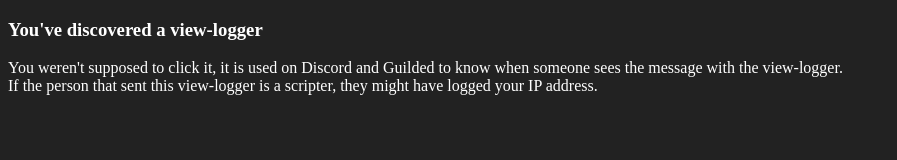
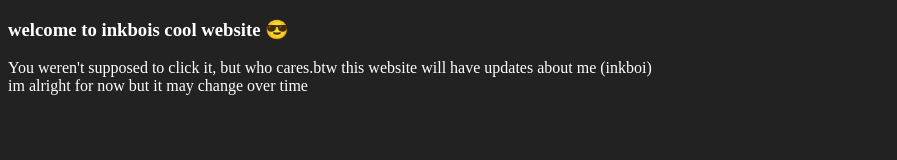
Before and after one commit to Inkboipl/inkboicoolwebsite, a website: page public/page.html in a window 1280 px wide. Shown: the whole page, without its empty margins (0-897 px from the left). Drawn offline with Linux system fonts and the light colour scheme.

Commit message:
Update page.html

```diff
--- a/public/page.html
+++ b/public/page.html
@@ -1,11 +1,12 @@
 <!doctype html>
 <html style="background-color:#222; color:#fff; ">
   <head>
-    <title>View-logged!</title>
+    <title>inkboi-has-d
+found-you!</title>
   </head>
   <body>
-    <h3 style="display:block">You've discovered a view-logger</h3>
-    You weren't supposed to click it, it is used on Discord and Guilded to know when someone sees the message with the view-logger.
-    <br>If the person that sent this view-logger is a scripter, they might have logged your IP address.
+    <h3 style="display:block">welcome to inkbois cool website 😎</h3>
+    You weren't supposed to click it, but who cares.btw this website will have updates about me (inkboi)
+    <br>im alright for now but it may change over time
   </body>
 </html>
```
